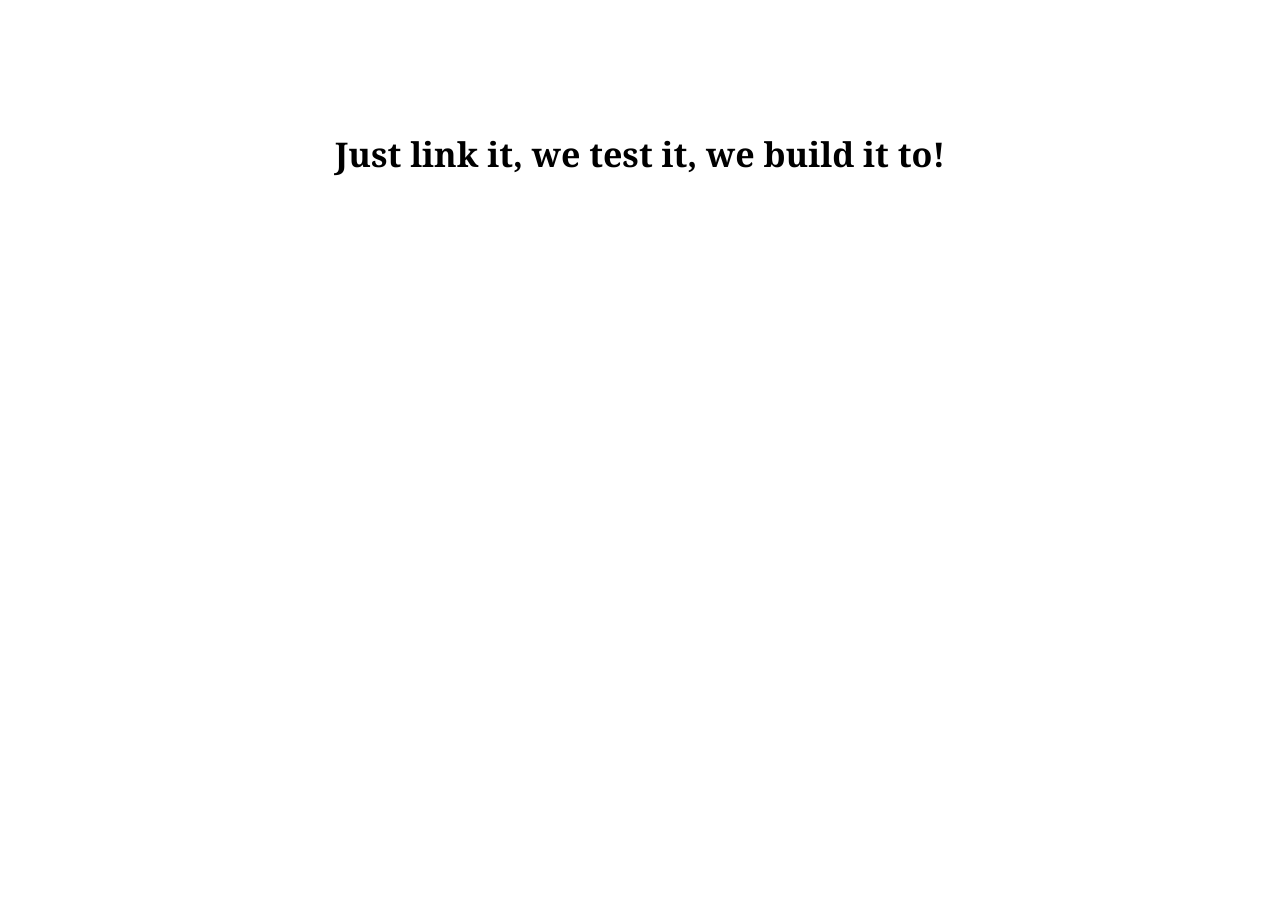
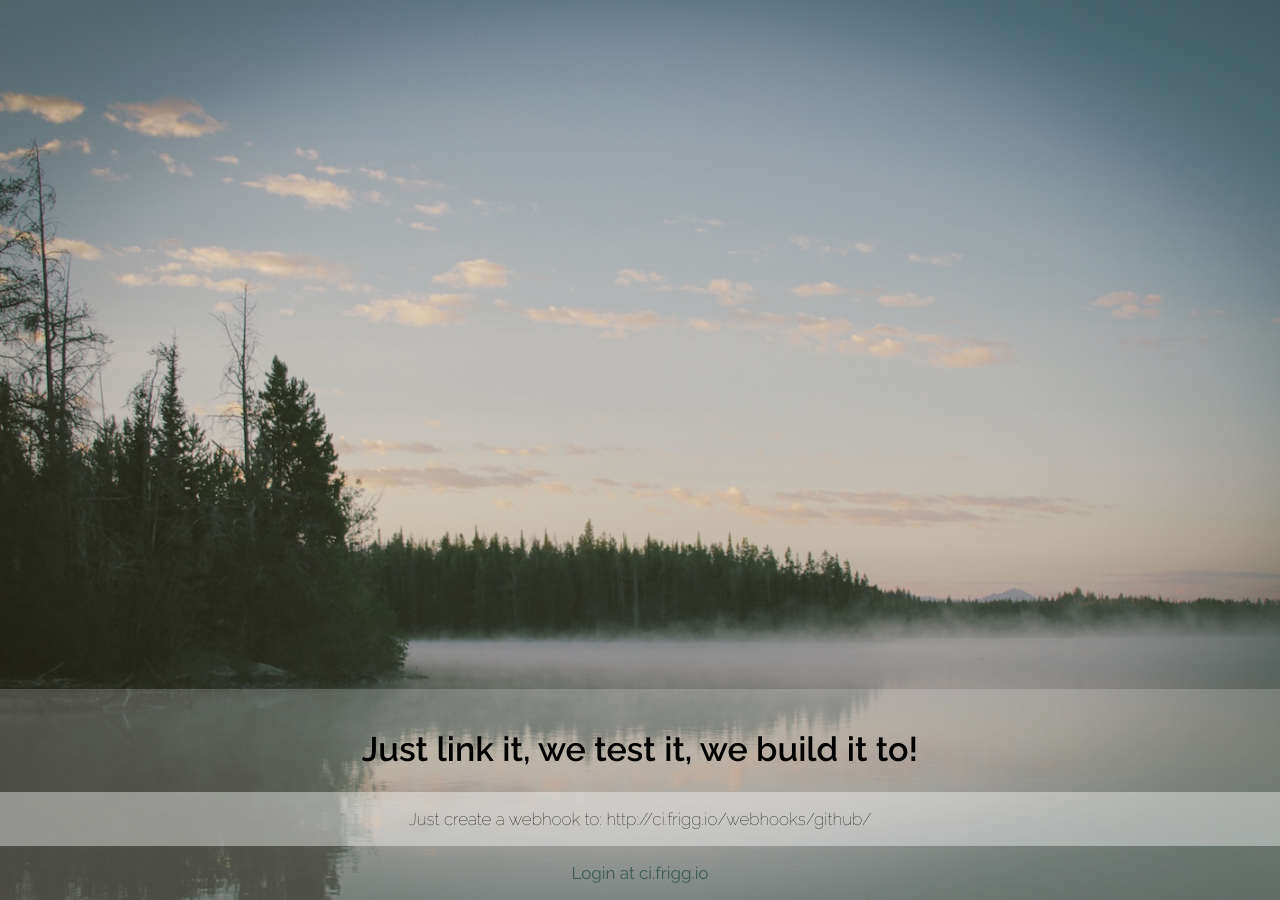
Before and after one commit to frigg/frigg.github.io, a Jekyll site: the page built from index.html, in a window 1280 px wide. Built offline with Jekyll 4.4.1, drawn with Linux system fonts in a browser that asks for light colours.

Commit message:
update design
add background-image, a little more info, link to ci.frigg.io

```diff
--- a/_layouts/default.html
+++ b/_layouts/default.html
@@ -2,10 +2,14 @@
 <html>
   <head>
     <title>Frigg CI</title>
+    <meta charset="utf-8" />
+    <meta name="viewport" content="width=device-width, user-scalable=no">
+    <link href='http://fonts.googleapis.com/css?family=Raleway:600,400,100' rel='stylesheet' type='text/css'>
     <link rel="stylesheet" href="/assets/main.css" />
     <meta name="google-site-verification" content="dDjWKZ81NV_RuvaCfvcBNjK_TBVBWEe8UfgiNoh3cWk" />
   </head>
   <body>
+    <div class="bg"></div>
     {{content}}
   </body>
 </html>
--- a/assets/main.scss
+++ b/assets/main.scss
@@ -1,13 +1,63 @@
 ---
 # These lines makes jekyll compile it
 ---
-
+html { height: 100%; }
 body {
-  padding-top: 100px;
-  font-family: Georgia, serif;
+  font-family: Raleway, sans-serif;
   font-size: 17px;
+  height: 100%;
+  padding: 0;
+  margin: 0;
 }
 
-h1 {
+.bg{
+  background-position: center center;
+  background-size: cover;
+  width: 100%;
+  height: 100%;
+  position: absolute;
+  top: 0;
+  left: 0;
+  z-index: -1;
+}
+
+.landing-page-wrapper {
+  width: 100%;
+  padding: 1em 0;
+  position: absolute;
+  bottom: 0;
+  background: rgba(240, 240, 240, 0.2);
   text-align: center;
+
+  .webhook {
+    font-weight: 100;
+    padding: 1em 0;
+    background: rgba(255, 255, 255, 0.4);
+  }
+  a {
+    text-decoration: none;
+    color: #3c5b51;
+  }
 }
+
+@media screen and (min-width: 580px) {
+  .display-mobile { display: none; }
+}
+
+@media screen and (max-width: 1499px) {
+  .bg{
+    background-image: url(/assets/bg1500.jpg);
+  }
+}
+
+@media screen and (min-width: 1500px) and (max-width: 1999px) {
+  .bg{
+    background-image: url(/assets/bg2000.jpg);
+  }
+}
+
+@media screen and (min-width: 2000px) {
+  .bg{
+    background-image: url(/assets/bg3000.jpg);
+  }
+}
--- /dev/null
+++ b/index.html
@@ -0,0 +1,11 @@
+---
+layout: default
+---
+
+<div class="landing-page-wrapper">
+  <div class="landing-page-container">
+    <h1>Just link it,<br class="display-mobile"> we test it,<br class="display-mobile"> we build it to!</h1>
+    <p class="webhook">Just create a webhook to:<br class="display-mobile"> http://ci.frigg.io/webhooks/github/</p>
+    <a href="http://ci.frigg.io">Login at ci.frigg.io</a>
+  </div>
+</div>
```
Also changed, not shown: index.md (deleted, +0 -5 lines), assets/bg1500.jpg (added), assets/bg2000.jpg (added), assets/bg3000.jpg (added).
